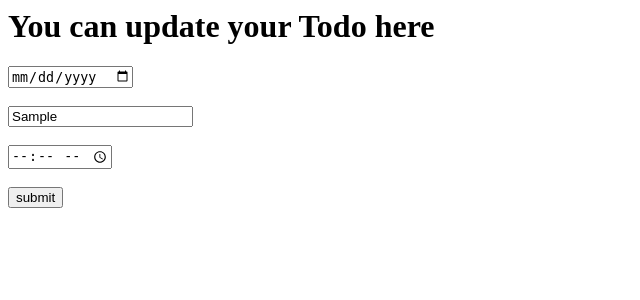
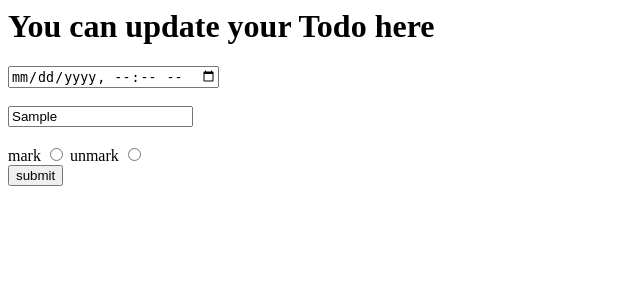
Before and after one commit to mananjainiitr/img-django, a Django app: template templates/todo/update.html in a window 1280 px wide. Shown: the top 300 px of the page, without its empty margins (0-640 px from the left). Run offline with Django 3.2, Linux system fonts and the light colour scheme; the template is opened without the code that fills it: most values are stand-ins (such as "Sample title", 1, 10 or a date in 2020).

Commit message:
Update update.html

```diff
--- a/templates/todo/update.html
+++ b/templates/todo/update.html
@@ -3,10 +3,13 @@
                 <form method=post action="/todo/update/">
                 {% csrf_token %}
                 <input type = "hidden" id="item" name = "item" value={{todoitem}}>
-                <input type="date" id="date" name="date"  value=""><br><br>
-                <input type="text" id="title" name="title" value={{todoitem}}><br><br>
-                <input type="time" id="time" name="time" value=""><br><br>
-
+                <input type="datetime-local" id="date" name="date"  value=""><br><br>
+                <input type="text" id="title" name="title" value={{itemtitle}}><br><br>
+                {% comment %} <input type="time" id="time" name="time" value=""><br><br> {% endcomment %}
+                <span> mark </span>
+                <input type = 'radio'  value=True name ="check" required>
+                <span> unmark </span>
+                <input type = 'radio'  value=False name="check" required><br>
                 <button id = "name" name = "name" value = {{todolist}}>submit</button>
                 </form>
                 </div>
```
